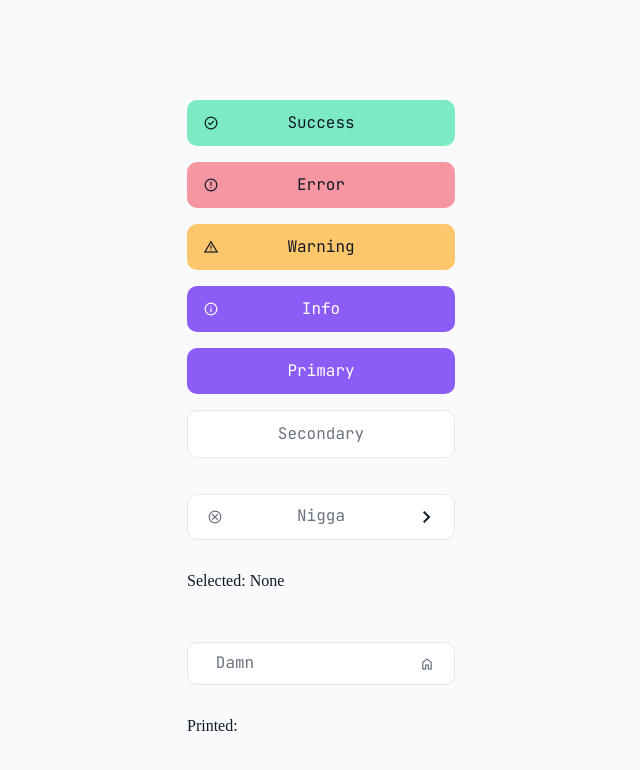
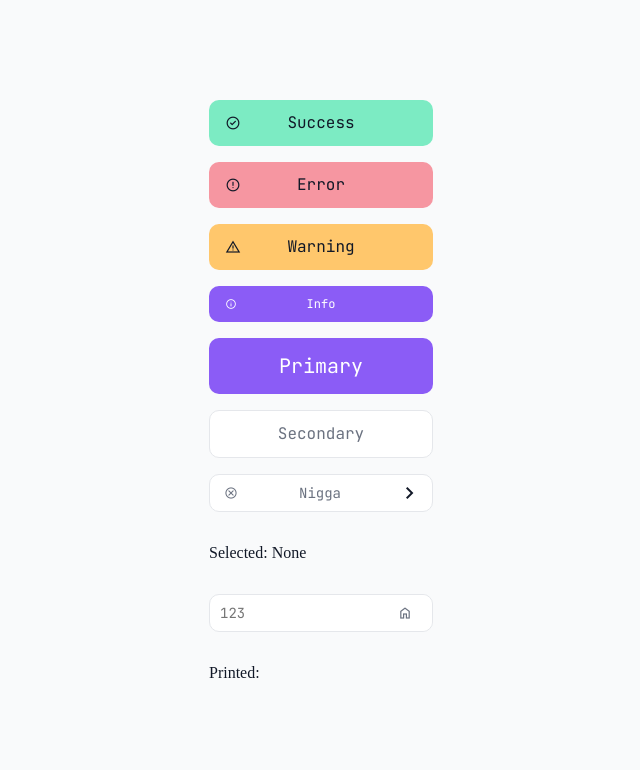
Before and after one commit to qalqaDevSpace/qalqa-ui, a React (Vite) app: page / in a window 1280 px wide. Shown: the top 770 px of the page, without its empty margins (319-959 px from the left). Built offline with nearby package versions, Linux system fonts and the light colour scheme.

Commit message:
feat: added sizes to dropdown + input

```diff
--- a/src/App/App.tsx
+++ b/src/App/App.tsx
@@ -68,17 +68,24 @@ function App() {
           icon="warning"
           onClick={showWarning}
         />
-        <Button label="Info" type="info" icon="info" onClick={showInfo} />
-        <Button label="Primary" onClick={showInfo} />
+        <Button
+          label="Info"
+          type="info"
+          size="sm"
+          icon="info"
+          onClick={showInfo}
+        />
+        <Button label="Primary" size="xl" onClick={showInfo} />
         <Button label="Secondary" type="secondary" onClick={showInfo} />
         <Dropdown
           label="Nigga"
           items={items}
           onChange={handleDropdownChange}
+          size="sm"
           // autoClosing
           // hideSelectedFromList
           // excludeSelected
-          isSmartLabel
+          // isSmartLabel
           // smartLabelVariant="on"
           //FIXME: сделать обработку hover-а и фокуса на smartLabel
           // disabled
@@ -86,9 +93,11 @@ function App() {
         />
         <p>Selected: {selectedItem ? selectedItem.label : "None"}</p>
         <InputText
-          label
-          labelText="Damn"
+          // label
+          // labelText="Damn"
+          placeholder="123"
           icon="home"
+          size="sm"
           iconAction={() => console.log("123")}
           onInput={handleInput}
         />
--- a/src/components-lib/components/Dropdown/Dropdown.module.scss
+++ b/src/components-lib/components/Dropdown/Dropdown.module.scss
@@ -1,19 +1,13 @@
 .dropdown {
   font-family: var(--qff-primary);
   position: relative;
-
-  &.disabled {
-    user-select: none;
-    pointer-events: none;
-    opacity: 0.7;
-  }
 
   .input {
     display: inline-flex;
     align-items: center;
     color: var(--qc-text-primary);
     background-color: var(--qc-bg-secondary);
-    padding: 10px 15px;
+    padding: 11px 15px;
     line-height: 24px;
     border-radius: 10px;
     border: var(--qc-border-card);
@@ -25,11 +19,41 @@
     transition: outline 0.1s ease, all 0.2s ease-in-out;
     box-shadow: 0 0 0px var(--qc-accent-primary);
     outline-offset: 2px;
+
     &:hover {
       background-color: var(--qc-hover-bg-secondary);
     }
     &:focus-visible {
       outline: 2px solid var(--qc-accent-primary);
+    }
+  }
+
+  &.disabled {
+    .input {
+      user-select: none;
+      pointer-events: none;
+      opacity: 0.7;
+    }
+  }
+
+  &.s-sm {
+    .input {
+      font-size: var(--qfs-sm);
+      padding: 6px 10px;
+    }
+  }
+
+  &.s-md {
+    .input {
+      font-size: var(--qfs-md);
+      padding: 11px 15px;
+    }
+  }
+
+  &.s-xl {
+    .input {
+      font-size: var(--qfs-xl);
+      padding: 14px 10px;
     }
   }
 
--- a/src/components-lib/components/Dropdown/Dropdown.tsx
+++ b/src/components-lib/components/Dropdown/Dropdown.tsx
@@ -17,6 +17,7 @@ const Dropdown = ({
   isSmartLabel,
   smartLabelVariant,
   clearButton,
+  size,
   disabled,
   onChange,
 }: DropdownProps) => {
@@ -103,7 +104,7 @@ const Dropdown = ({
 
   return (
     <div
-      className={clsx(styles.dropdown, {
+      className={clsx(styles.dropdown, styles[`s-${size}`], {
         [styles.opened]: isVisible,
         [styles.placeholder]: !selectedItem,
         [styles.smartLabel]: isSmartLabel && selectedItem,
@@ -114,6 +115,7 @@ const Dropdown = ({
         <LabelBox
           simulateFocus={!!selectedItem}
           //TODO: найти более оптимальное решение
+          size={size}
           position="center"
           label={label}
           variants={smartLabelVariant}
--- a/src/components-lib/components/InputText/InputText.module.scss
+++ b/src/components-lib/components/InputText/InputText.module.scss
@@ -10,6 +10,43 @@
   box-sizing: border-box;
   transition: all 0.2s ease-in-out;
   position: relative;
+
+  .default {
+    background-color: transparent;
+    border: none;
+    width: 100%;
+    height: 100%;
+    color: var(--qc-text-primary);
+    padding: 12.25px 15px;
+    line-height: 24px;
+    border-radius: 10px;
+    position: relative;
+    &:focus {
+      outline: 2px solid var(--qc-accent-primary);
+      box-shadow: 0 0 5px var(--qc-accent-primary);
+    }
+  }
+
+  &.s-sm {
+    .default {
+      font-size: var(--qfs-sm);
+      padding: 8.75px 10px;
+    }
+  }
+
+  &.s-md {
+    .default {
+      font-size: var(--qfs-md);
+      padding: 12.25px 15px;
+    }
+  }
+
+  &.s-xl {
+    .default {
+      font-size: var(--qfs-xl);
+      padding: 14.75px 10px;
+    }
+  }
 
   .icon {
     position: absolute;
@@ -44,19 +81,3 @@
     border-radius: 0 10px 10px 0;
   }
 }
-
-.default {
-  background-color: transparent;
-  border: none;
-  width: 100%;
-  height: 100%;
-  color: var(--qc-text-primary);
-  padding: 10px 15px;
-  line-height: 26px;
-  border-radius: 10px;
-  position: relative;
-  &:focus {
-    outline: 2px solid var(--qc-accent-primary);
-    box-shadow: 0 0 5px var(--qc-accent-primary);
-  }
-}
--- a/src/components-lib/components/InputText/InputText.tsx
+++ b/src/components-lib/components/InputText/InputText.tsx
@@ -3,6 +3,7 @@ import { InputProps } from "../../model/InputModel";
 import generateId from "../../utils/generateIDs";
 import LabelBox from "../LabelBox/LabelBox";
 import styles from "./InputText.module.scss";
+import clsx from "clsx";
 
 const InputText = ({
   id,
@@ -10,6 +11,7 @@ const InputText = ({
   labelText,
   labelVariant,
   placeholder,
+  size,
   icon,
   iconAction,
   onInput,
@@ -24,14 +26,15 @@ const InputText = ({
   };
 
   return (
-    <div className={styles.box}>
+    <>
       {label ? (
         <LabelBox
           label={labelText}
+          size={size}
           variants={labelVariant}
           simulateFocus={focus}
         >
-          <div className={styles.input}>
+          <div className={clsx(styles.input, styles[`s-${size}`])}>
             <input
               id={checkedId}
               onFocus={() => setFocus(true)}
@@ -51,7 +54,7 @@ const InputText = ({
           </div>
         </LabelBox>
       ) : (
-        <div className={styles.input}>
+        <div className={clsx(styles.input, styles[`s-${size}`])}>
           <input
             className={styles.default}
             placeholder={placeholder}
@@ -67,7 +70,7 @@ const InputText = ({
           )}
         </div>
       )}
-    </div>
+    </>
   );
 };
 
--- a/src/components-lib/components/LabelBox/LabelBox.module.scss
+++ b/src/components-lib/components/LabelBox/LabelBox.module.scss
@@ -4,6 +4,24 @@
   padding-top: 1.25rem;
   font-family: var(--qff-primary);
   color: var(--qc-text-secondary);
+
+  &.s-sm {
+    .label {
+      font-size: var(--qfs-sm);
+    }
+  }
+
+  &.s-md {
+    .label {
+      font-size: var(--qfs-base);
+    }
+  }
+
+  &.s-xl {
+    .label {
+      font-size: var(--qfs-xl);
+    }
+  }
 
   .label {
     transition: top 0.2s ease-in-out;
--- a/src/components-lib/components/LabelBox/LabelBox.tsx
+++ b/src/components-lib/components/LabelBox/LabelBox.tsx
@@ -7,6 +7,7 @@ const LabelBox: React.FC<ILabelBoxBaseProps> = ({
   children,
   variants = "basic",
   label,
+  size = "md",
   position = "left",
   simulateFocus,
 }: ILabelBoxBaseProps) => {
@@ -17,7 +18,7 @@ const LabelBox: React.FC<ILabelBoxBaseProps> = ({
 
   return (
     <div
-      className={clsx(styles.box, {
+      className={clsx(styles.box, styles[`s-${size}`], {
         [styles.focus]: focus,
         [styles.on]: variants === "on",
         [styles.left]: position === "left",
--- a/src/components-lib/model/DropdownModel.ts
+++ b/src/components-lib/model/DropdownModel.ts
@@ -9,8 +9,11 @@ interface IBaseDropdownProps {
     excludeSelected?: boolean;
     hideSelectedFromList?: boolean;
     clearButton?: boolean;
+    size?: DropdownSize;
     onChange?: (selectedItem: IDropdownItem | undefined) => void;
 }
+
+type DropdownSize = 'sm' | 'md' | 'xl';
 
 export interface IDropdownItem {
     id: string;
--- a/src/components-lib/model/InputModel.ts
+++ b/src/components-lib/model/InputModel.ts
@@ -3,7 +3,10 @@ import { LabelPosition, LabelVariant } from './LabelBoxModel';
 interface IInputBaseProps {
     id?: string;
     onInput?: (value: string | undefined) => void;
+    size?: InputSize;
 }
+
+type InputSize = 'sm' | 'md' | 'xl';
 
 interface IInputLabel extends IInputBaseProps {
     label?: true;
--- a/src/components-lib/model/LabelBoxModel.ts
+++ b/src/components-lib/model/LabelBoxModel.ts
@@ -1,10 +1,11 @@
 export interface ILabelBoxBaseProps {
     children: React.ReactNode;
     label: string;
+    size?: LabelBoxSize;
     variants?: LabelVariant;
     position?: LabelPosition;
     simulateFocus: boolean;
 }
-
+type LabelBoxSize = 'sm' | 'md' | 'xl';
 export type LabelVariant = 'basic' | 'on';
 export type LabelPosition = 'left' | 'center' | 'right';
```
